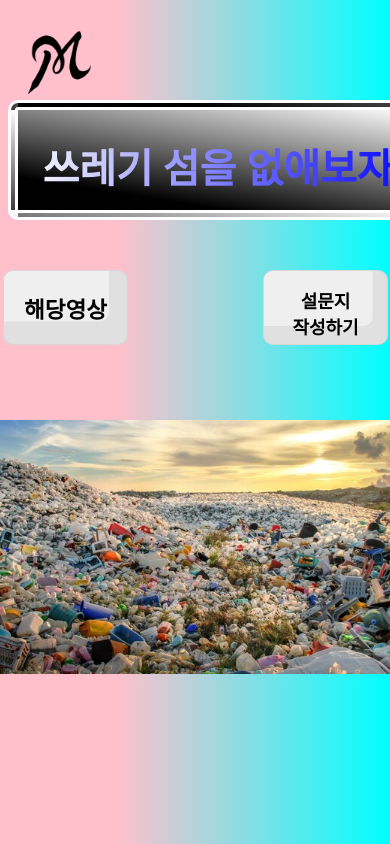
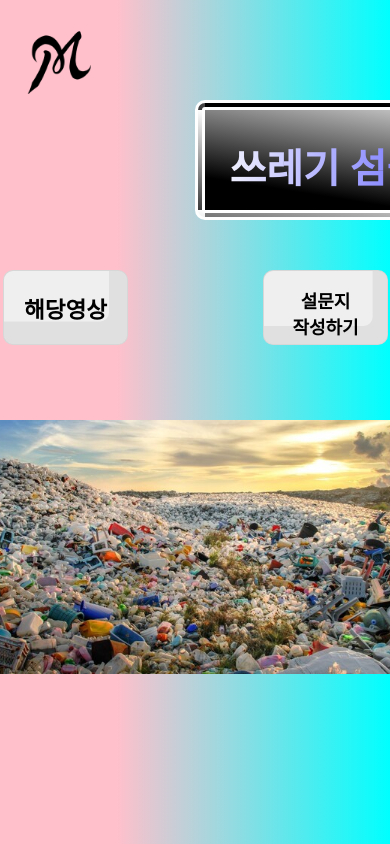
Before and after one commit to JeongSeonHighSchool/project, a plain HTML site: page index.html in a window 390 px wide. Shown: the top 844 px of the page. Drawn offline with Linux system fonts and the light colour scheme.

Commit message:
Add files via upload

```diff
--- a/main.css
+++ b/main.css
@@ -148,8 +148,8 @@ body{
     }
 
     .title{
-        margin-left :auto;
-        margin-right: auto;
+        margin-left :calc(50%);
+        margin-left :calc(50%);
         margin-top : 100px;
         display : block;
         text-align: center;
```
